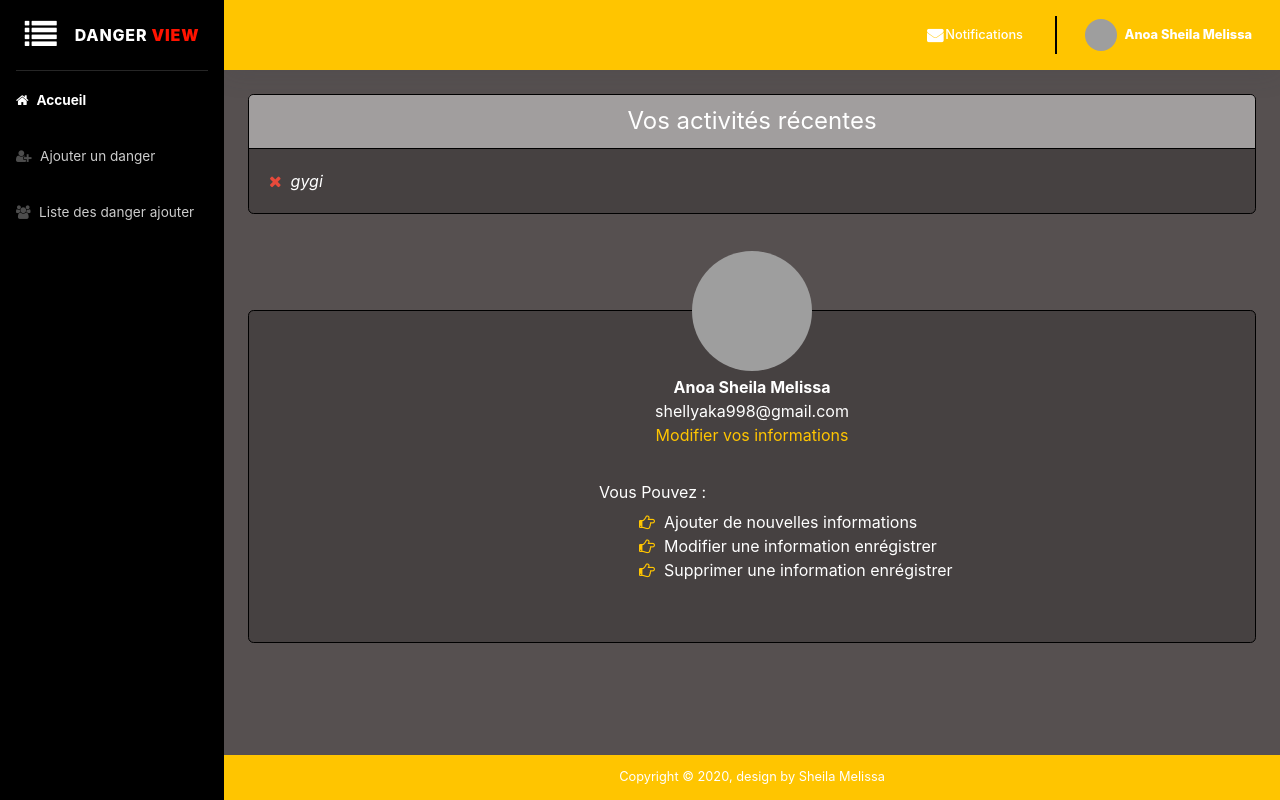
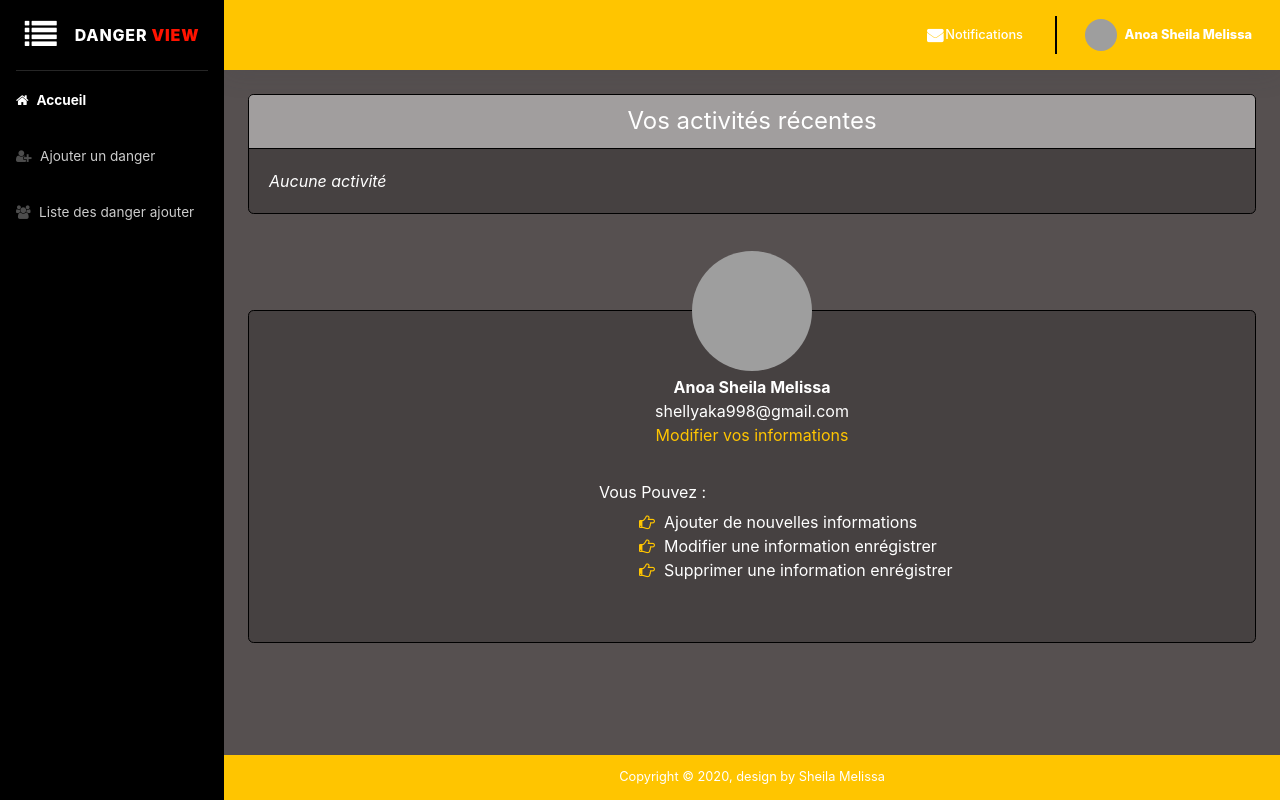
Before and after one commit to salma-mindy/Danger_view, a PHP site: page /operateurs/operateur_home.php in a window 1280 px wide. Run offline with PHP 8.4, Linux system fonts and the light colour scheme; a user stored in the database is signed in; grey boxes are pictures that could not be loaded.

Commit message:
Admin du site b

```diff
--- a/operateurs/operateur_home.php
+++ b/operateurs/operateur_home.php
@@ -124,7 +124,9 @@ if(!isset($_SESSION["connecter"]) || $_SESSION["connecter"] !== true){
                                         Vos activités récentes
                                     </h6>
                                     <div class="card-body">
-                                        <p class="card-text"><i class="fa fa-times text-danger" aria-hidden="true"></i>&nbsp; <i>gygi</i></p>
+                                        <p class="card-text">
+                                            <!-- <i class="fa fa-times text-danger" aria-hidden="true"></i>&nbsp; -->
+                                            <i>Aucune activité</i></p>
                                     </div>
                                 </div>
                             </div>
```
